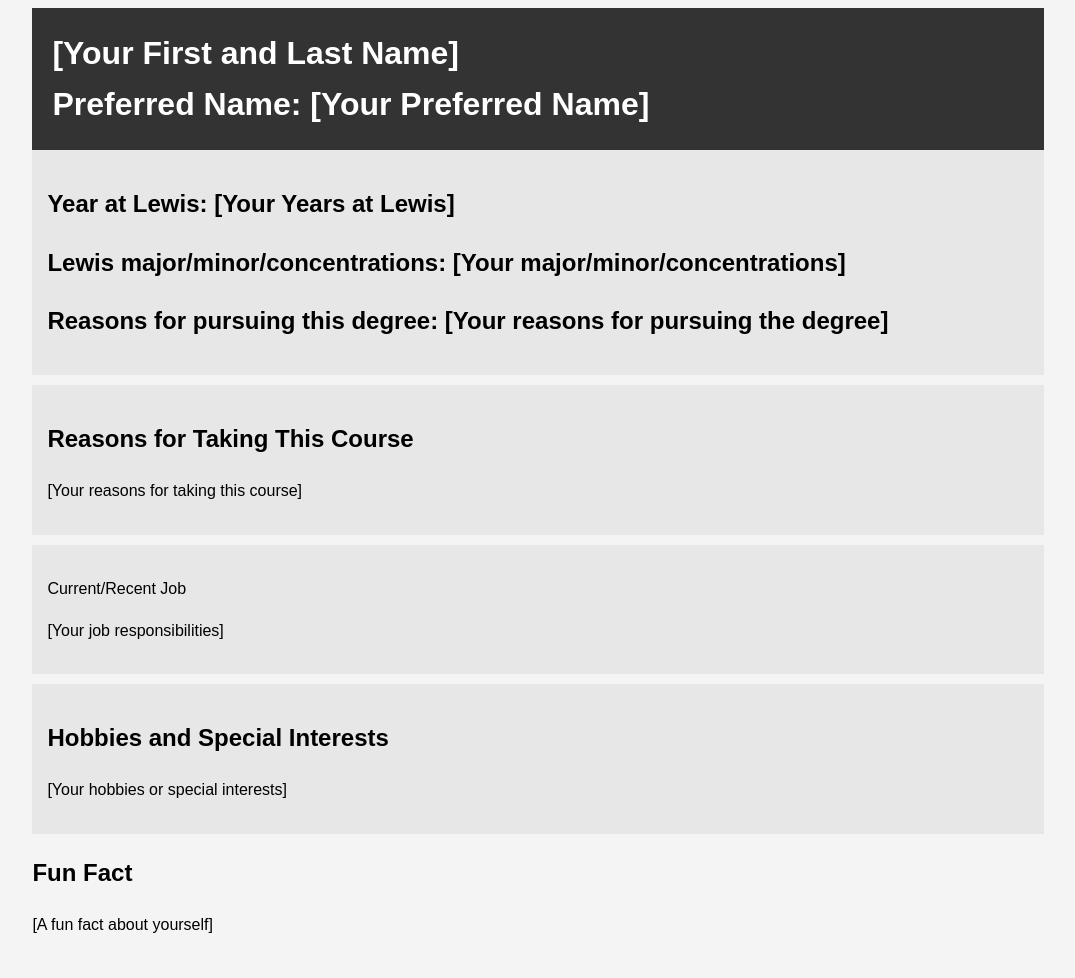
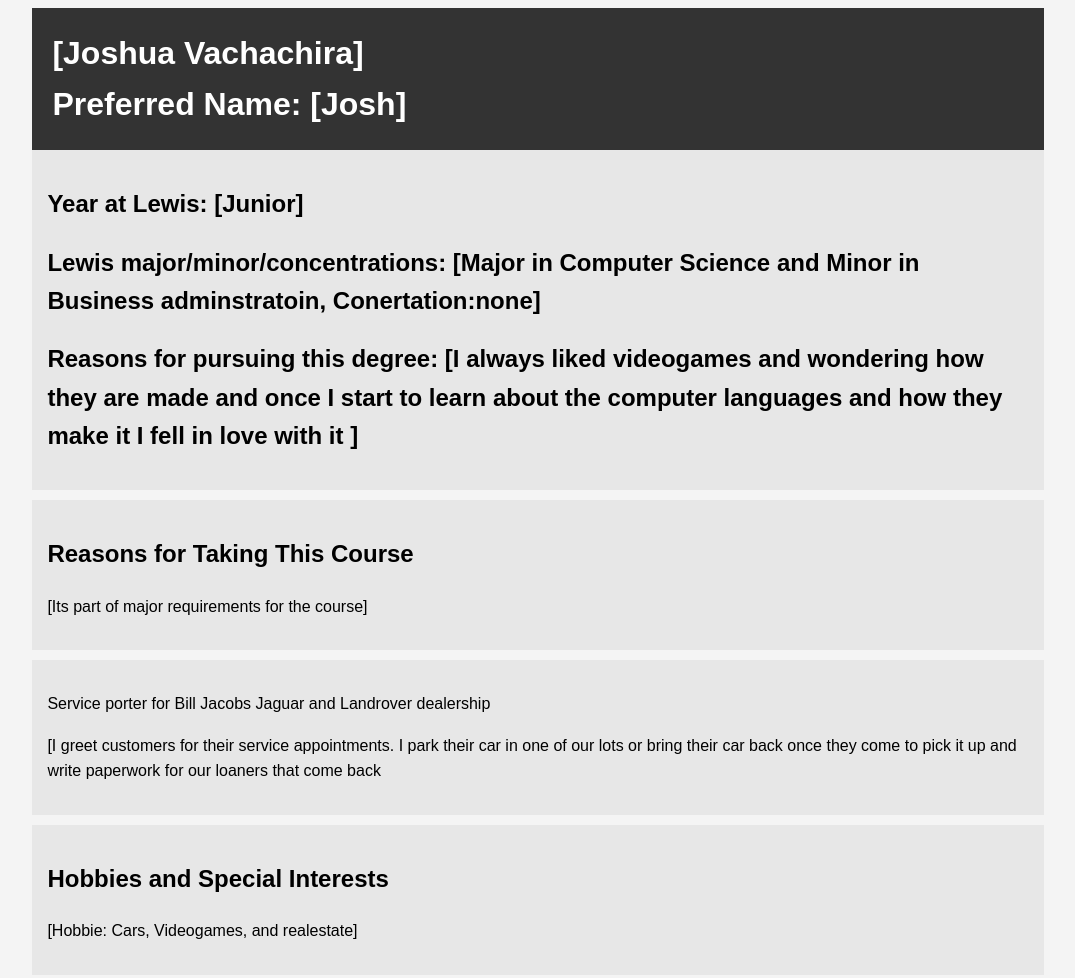
Before and after one commit to jvac2332/me1, a plain HTML site: page index.html in a window 1280 px wide. Shown: the top 978 px of the page, without its empty margins (102-1177 px from the left). Drawn offline with Linux system fonts and the light colour scheme.

Commit message:
Update index.html

```diff
--- a/index.html
+++ b/index.html
@@ -31,29 +31,31 @@
 <body>
     <div class="container">
         <header class="main-info">
-            <h1>[Your First and Last Name]</h1>
-            <h1>Preferred Name: [Your Preferred Name]</h1>
+            <h1>[Joshua Vachachira]</h1>
+            <h1>Preferred Name: [Josh]</h1>
         </header>
 
         <section class="lewis">
-			<h2>Year at Lewis: [Your Years at Lewis]</h2>
-			<h2>Lewis major/minor/concentrations: [Your major/minor/concentrations]</h2>
-			<h2>Reasons for pursuing this degree: [Your reasons for pursuing the degree]</h2>
+			<h2>Year at Lewis: [Junior]</h2>
+			<h2>Lewis major/minor/concentrations: [Major in Computer Science and Minor in Business adminstratoin, Conertation:none]</h2>
+			<h2>Reasons for pursuing this degree: [I always liked videogames and wondering how they are made and once I start to learn about the computer languages and
+				how they make it I fell in love with it ]</h2>
         </section>
 
 		<section class="course">
             <h2>Reasons for Taking This Course</h2>
-            <p>[Your reasons for taking this course]</p>
+            <p>[Its part of major requirements for the course]</p>
         </section>
 
 		<section class="job">
-            <p>Current/Recent Job</p>
-			<p>[Your job responsibilities]</p>
+            <p>Service porter for Bill Jacobs Jaguar and Landrover dealership</p>
+			<p>[I greet customers for their service appointments. I park their car in one of our lots or bring their car back once they come to pick it up
+			and write paperwork for our loaners that come back</p>
         </section>
 
         <section class="hobbies">
             <h2>Hobbies and Special Interests</h2>
-            <p>[Your hobbies or special interests]</p>
+            <p>[Hobbie: Cars, Videogames, and realestate]</p>
         </section>
 
         <section class="fun-fact">
```
